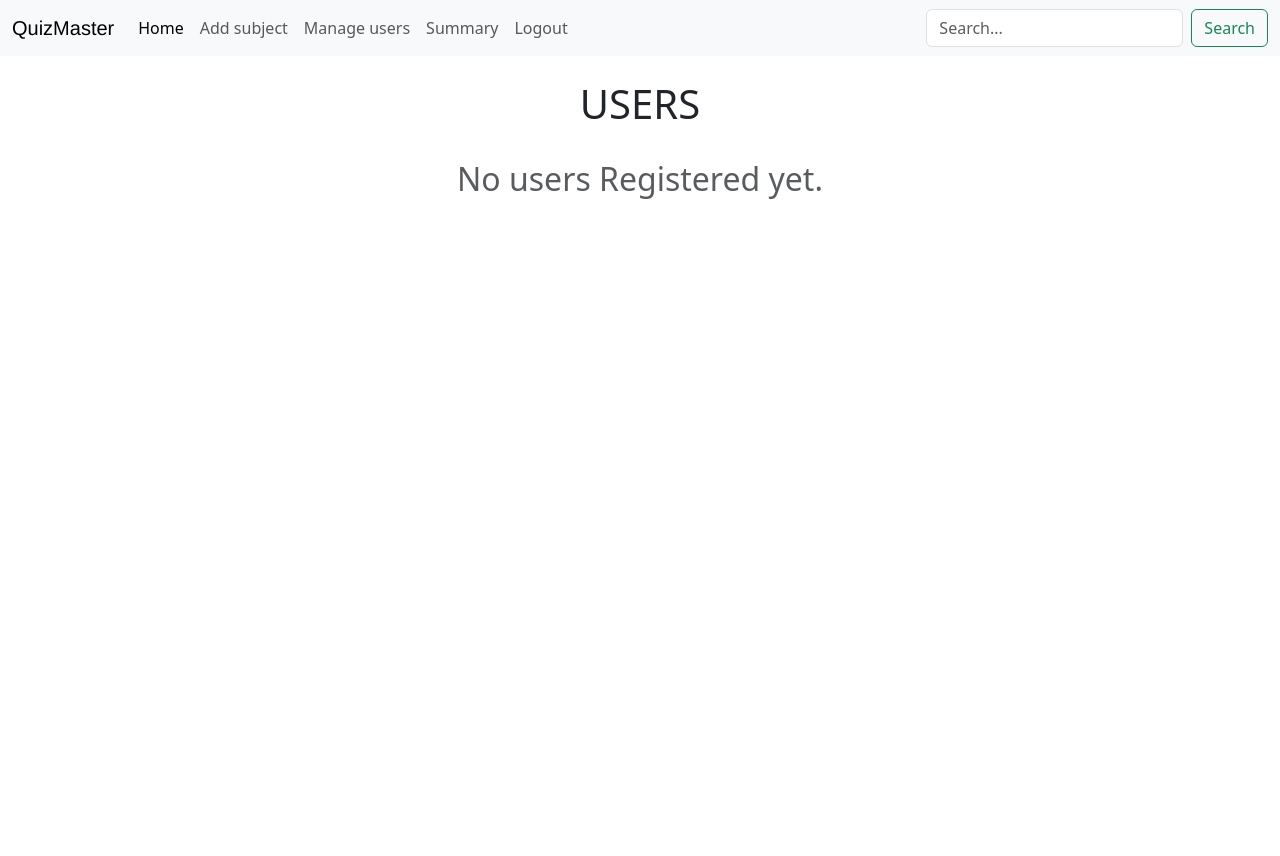
After one commit to 23f2002791/QUIZ_MASTER_23f2002791, a Flask app: page /manage_users in a window 1280 px wide. The commit adds this page. Run offline with Flask 3, Linux system fonts and the light colour scheme; a user stored in the database is signed in.

```diff
--- a/controllers/auth_routes.py
+++ b/controllers/auth_routes.py
@@ -1,4 +1,4 @@
-from main import app
+from app import app
 from flask import render_template, request, session, flash, redirect, url_for
 from controllers.models import *
 from datetime import datetime
--- a/controllers/routes.py
+++ b/controllers/routes.py
@@ -1,7 +1,11 @@
-from main import app
-from flask import render_template, request, session, flash, redirect, url_for
+from app import app
+from flask import render_template, request, session, flash, redirect, url_for, jsonify
 from controllers.models import *
 from datetime import datetime
+import matplotlib.pyplot as plt
+import io
+import base64
+
 
 @app.route('/')
 def home():
@@ -9,7 +13,9 @@ def home():
         subjects = Subject.query.all()
         return render_template('admin_dashboard.html', subjects=subjects)
     elif(session.get('user_email')):
-        quizzes = Quiz.query.all()
+        scores = Scores.query.filter_by(user_id=session.get('user_id')).all()
+        attempted_quiz_ids = {score.quiz_id for score in scores}
+        quizzes = Quiz.query.filter(~Quiz.quiz_id.in_(attempted_quiz_ids)).all()
         return render_template('user_dashboard.html', quizzes=quizzes)
     else:
         flash('You are not logged in!',"danger")
@@ -401,3 +407,138 @@ def user_result(quiz_id):
     else:
         flash('You are not authorized to access this page!', "danger")
         return redirect(url_for('home'))
+
+@app.route('/past_quizzes', methods=['GET'])
+def past_quizzes():
+    if session.get('user_email'):
+        scores = Scores.query.filter_by(user_id=session.get('user_id')).all()
+        return render_template('past_quizzes.html', scores=scores)
+    else:
+        flash('You are not authorized to access this page!', "danger")
+        return redirect(url_for('home'))
+
+@app.route('/search', methods=['GET'])
+def search():
+    query = request.args.get('query', '').strip()
+
+    if not query:
+        return render_template('search_results.html', query=query, users=[], subjects=[], quizzes=[])
+
+    if session.get('is_admin'):
+        #Admin search
+        users = User.query.filter(User.user_email.ilike(f'%{query}%')).all()
+        subjects = Subject.query.filter(Subject.sub_name.ilike(f'%{query}%')).all()
+        quizzes = Quiz.query.filter(Quiz.quiz_name.ilike(f'%{query}%')).all()
+
+        return render_template('search_results.html', query=query, users=users, subjects=subjects, quizzes=quizzes)
+
+    elif session.get('user_email'):
+        #User search
+        quizzes = Quiz.query.filter(Quiz.quiz_name.ilike(f'%{query}%')).all()
+        scores = Scores.query.filter_by(user_id=session.get('user_id')).all()
+        attempted_quiz_ids = {score.quiz_id for score in scores}
+
+        return render_template('search_results.html', query=query, quizzes=quizzes, users=[], subjects=[], attempted_quiz_ids=attempted_quiz_ids)
+
+    else:
+        flash("You must be logged in to search.", "danger")
+        return redirect(url_for('login'))
+
+@app.route('/manage_users', methods=['GET'])
+def manage_users():
+    if session.get('is_admin'):
+        users = User.query.filter(User.user_id!=1).all()
+        return render_template('manage_users.html', users=users)
+    else:
+        flash('You are not authorized to access this page!', "danger")
+        return redirect(url_for('home'))
+
+@app.route('/delete_user/<int:user_id>', methods=['GET'])
+def delete_user(user_id):
+    if session.get('is_admin'):
+        user = User.query.filter_by(user_id=user_id).first()
+        if not user:
+            flash('User not found!', 'danger')
+            return redirect(url_for('home'))
+
+        db.session.delete(user)
+        db.session.commit()
+        flash('User deleted successfully!', 'success')
+        return redirect(url_for('manage_users'))
+
+    else:
+        flash('You are not authorized to access this page!', "danger")
+        return redirect(url_for('home'))
+
+def generate_plot(fig):
+    img = io.BytesIO()
+    fig.savefig(img, format='png')
+    img.seek(0)
+    plot_url = base64.b64encode(img.getvalue()).decode()
+    return plot_url
+
+@app.route('/admin_summary', methods=['GET'])
+def admin_summary():
+    subjects = Subject.query.all()
+    subject_names = []
+    avg_percentages = []
+    user_attempts = []
+
+    for subject in subjects:
+        quizzes = Quiz.query.filter_by(chap_id=subject.sub_id).all()
+        total_percentage = 0
+        total_attempts = 0
+
+        for quiz in quizzes:
+            scores = Scores.query.filter_by(quiz_id=quiz.quiz_id).all()
+            for score in scores:
+                if quiz.num_ques > 0:
+                    total_percentage += (score.score_total / quiz.num_ques) * 100
+                    total_attempts += 1
+
+        if total_attempts > 0:
+            avg_percentages.append(total_percentage / total_attempts)
+        else:
+            avg_percentages.append(0)
+        subject_names.append(subject.sub_name)
+        user_attempts.append(total_attempts)
+
+    fig, ax = plt.subplots()
+    ax.bar(subject_names, avg_percentages, color='blue')
+    ax.set_title('Average Quiz Performance by Subject')
+    ax.set_ylabel('Average Percentage')
+    ax.set_ylim(0, 100)
+    admin_performance_plot = generate_plot(fig)
+
+    fig2, ax2 = plt.subplots()
+    ax2.bar(subject_names, user_attempts, color='green')
+    ax2.set_title('User Attempts per Subject')
+    ax2.set_ylabel('Number of Attempts')
+    user_attempts_plot = generate_plot(fig2)
+
+    return render_template('admin_summary.html', admin_performance_plot=admin_performance_plot, user_attempts_plot=user_attempts_plot)
+
+# def generate_plot(fig):
+#     img = io.BytesIO()
+#     fig.savefig(img, format='png')
+#     img.seek(0)
+#     plot_url = base64.b64encode(img.getvalue()).decode()
+#     return plot_url
+
+@app.route('/user_summary', methods=['GET'])
+def user_summary():
+    user_id = session.get('user_id')
+    scores = Scores.query.filter_by(user_id=user_id).all()
+    quizzes = {score.quiz_id: Quiz.query.get(score.quiz_id) for score in scores}
+
+    quiz_names = [quiz.quiz_name for quiz in quizzes.values()]
+    percentages = [(score.score_total / quiz.num_ques) * 100 if quiz.num_ques > 0 else 0 for score, quiz in zip(scores, quizzes.values())]
+
+    fig, ax = plt.subplots()
+    ax.bar(quiz_names, percentages, color='purple')
+    ax.set_title('User Performance in Quizzes')
+    ax.set_ylabel('Percentage Score')
+    ax.set_ylim(0, 100)
+    performance_plot = generate_plot(fig)
+
+    return render_template('user_summary.html', performance_plot=performance_plot)
--- a/templates/admin_dashboard.html
+++ b/templates/admin_dashboard.html
@@ -25,9 +25,6 @@
                             <a href=" {{ url_for('view_subject', subject_id=sub.sub_id) }} " class="btn btn-secondary"> View Subject </a>
                             <a href=" {{ url_for('edit_subject', subject_id=sub.sub_id) }} " class="btn btn-success"> Edit Subject </a>
                             <a href=" {{ url_for('delete_subject', subject_id=sub.sub_id) }} " class="btn btn-danger"> Delete Subject </a>
-                            <!-- <button type="button" > View Subject </button>
-                            <button type="button" class="btn btn-success"> Edit Subject </button>
-                            <button type="button" class="btn btn-danger"> Delete Subject </button> -->
                         </div>
                     </div>
                 {% endfor %}
--- a/templates/base.html
+++ b/templates/base.html
@@ -4,6 +4,7 @@
     <meta charset="UTF-8">
     <meta name="viewport" content="width=device-width, initial-scale=1.0">
     <title>{% block title %} QuizMaster {% endblock %}</title>
+    <script src="https://cdn.jsdelivr.net/npm/chart.js"></script>
 
     {% block bootstrap_css %}
     <link href="https://cdn.jsdelivr.net/npm/bootstrap@5.3.3/dist/css/bootstrap.min.css" rel="stylesheet" integrity="sha384-QWTKZyjpPEjISv5WaRU9OFeRpok6YctnYmDr5pNlyT2bRjXh0JMhjY6hW+ALEwIH" crossorigin="anonymous">
@@ -54,7 +55,7 @@
         document.addEventListener("DOMContentLoaded", function () {
             var toastElList = [].slice.call(document.querySelectorAll('.toast'));
             var toastList = toastElList.map(function (toastEl) {
-                return new bootstrap.Toast(toastEl, { delay: 3000 }); // Auto-hide after 3 sec
+                return new bootstrap.Toast(toastEl, { delay: 3000 });
             });
             toastList.forEach(toast => toast.show());
         });
--- /dev/null
+++ b/templates/manage_users.html
@@ -0,0 +1,30 @@
+{% extends 'base.html' %}
+{% block title %} Manage Users {% endblock %}
+{% block content %}
+
+    <div class="container-fluid vh-100 d-flex flex-column align-items-center justify-content-start p-4">
+        <div class="w-100 d-flex flex-column align-items-center gap-4">
+
+            <h1 class="text-center">USERS</h1>
+
+            {% if not users %}
+                <div class="text-center">
+                    <h2 class="text-muted">No users Registered yet.</h2>
+                </div>
+            {% endif %}
+
+            {% for user in users %}
+                <div class="card shadow border-dark-subtle rounded-4 w-50">
+                    <div class="card-body">
+                        <h5 class="card-title fw-bold">Name: {{ user.full_name | upper }}</h5>
+                        <p class="card-text text-secondary">Qualification: {{ user.qualification }}</p>
+                        <p class="card-text text-secondary">Date of Birth: {{ user.dob }}</p>
+                        <a href=" {{ url_for('delete_user', user_id=user.user_id) }} " class="btn btn-danger"> Delete User </a>
+                    </div>
+                </div>
+            {% endfor %}
+
+        </div>
+    </div>
+
+{% endblock %}
--- a/templates/navbar.html
+++ b/templates/navbar.html
@@ -43,11 +43,23 @@
                 <a class="nav-link" href="{{ url_for('add_subject') }}">Add subject</a>
               </li>
               <li class="nav-item">
+                <a class="nav-link" href="{{ url_for('manage_users') }}"> Manage users </a>
+              </li>
+              <li class="nav-item">
+                <a class="nav-link" href="{{ url_for('admin_summary') }}"> Summary </a>
+              </li>
+              <li class="nav-item">
                 <a class="nav-link" href="{{ url_for('logout') }}">Logout</a>
               </li>
             {% else %}
               <li class="nav-item">
-                <a class="nav-link active" aria-current="page" href="#">Home</a>
+                <a class="nav-link active" aria-current="page" href="{{ url_for('home') }}">Home</a>
+              </li>
+              <li class="nav-item">
+                <a class="nav-link" href="{{ url_for('past_quizzes') }}"> Quiz history </a>
+              </li>
+              <li class="nav-item">
+                <a class="nav-link" href="{{ url_for('user_summary') }}"> Summary </a>
               </li>
               <li class="nav-item">
                 <a class="nav-link" href="{{ url_for('logout') }}">Logout</a>
@@ -56,10 +68,10 @@
           {% endif %}
         </ul>
 
-        <form class="d-flex" role="search">
-          <input class="form-control me-2" type="search" placeholder="Search" aria-label="Search">
+        <form class="d-flex" role="search" action="{{ url_for('search') }}" method="GET">
+          <input class="form-control me-2" type="search" name="query" placeholder="Search..." aria-label="Search">
           <button class="btn btn-outline-success" type="submit">Search</button>
-        </form>
+      </form>
       </div>
     </div>
   </nav>
--- a/templates/view_chapter.html
+++ b/templates/view_chapter.html
@@ -20,13 +20,9 @@
                     <div class="card shadow border-dark-subtle rounded-4 w-50">
                         <div class="card-body">
                             <h4 class="card-title fw-bold">{{ quiz.quiz_name | upper }}</h4>
-                            <!-- <p class="card-text text-secondary">{{ quiz.num_ques }}</p> -->
                             <a href=" {{ url_for('view_quiz', q_id=quiz.quiz_id) }} " class="btn btn-secondary"> View Quiz </a>
                             <a href=" {{ url_for('edit_quiz', quiz_id=quiz.quiz_id) }} " class="btn btn-success"> Edit Quiz </a>
                             <a href="" class="btn btn-danger"> Delete Quiz </a>
-                            <!-- <button type="button" class="btn btn-secondary"> View Chapter </button>
-                            <button type="button" class="btn btn-success"> Edit Chapter </button>
-                            <button type="button" class="btn btn-danger"> Delete Chapter </button> -->
                         </div>
                     </div>
                 {% endfor %}
```
Also changed, not shown: templates/admin_summary.html (added, +20 -0 lines), templates/past_quizzes.html (added, +40 -0 lines), templates/search_results.html (added, +105 -0 lines), templates/user_result.html (+9 -6 lines), templates/user_summary.html (added, +11 -0 lines), app.py (renamed from main.py), instance/database.sqlite3.
